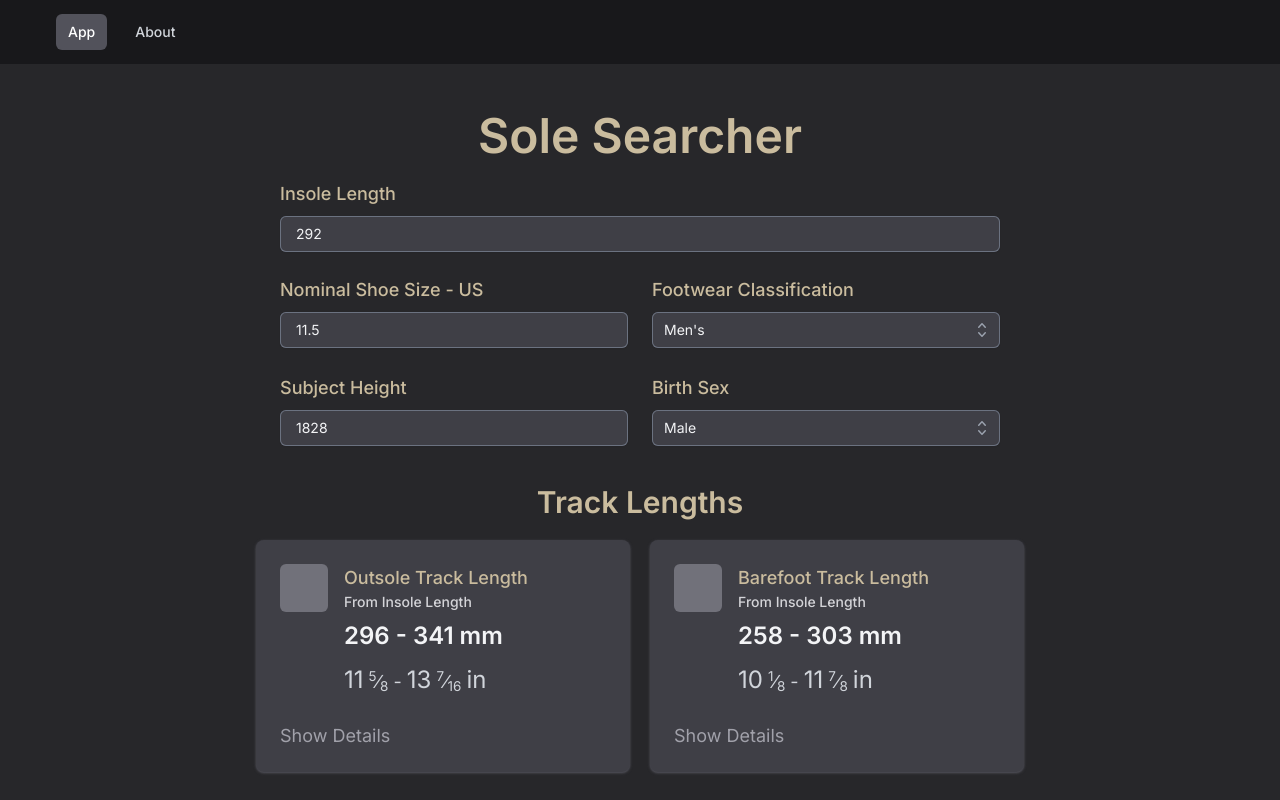
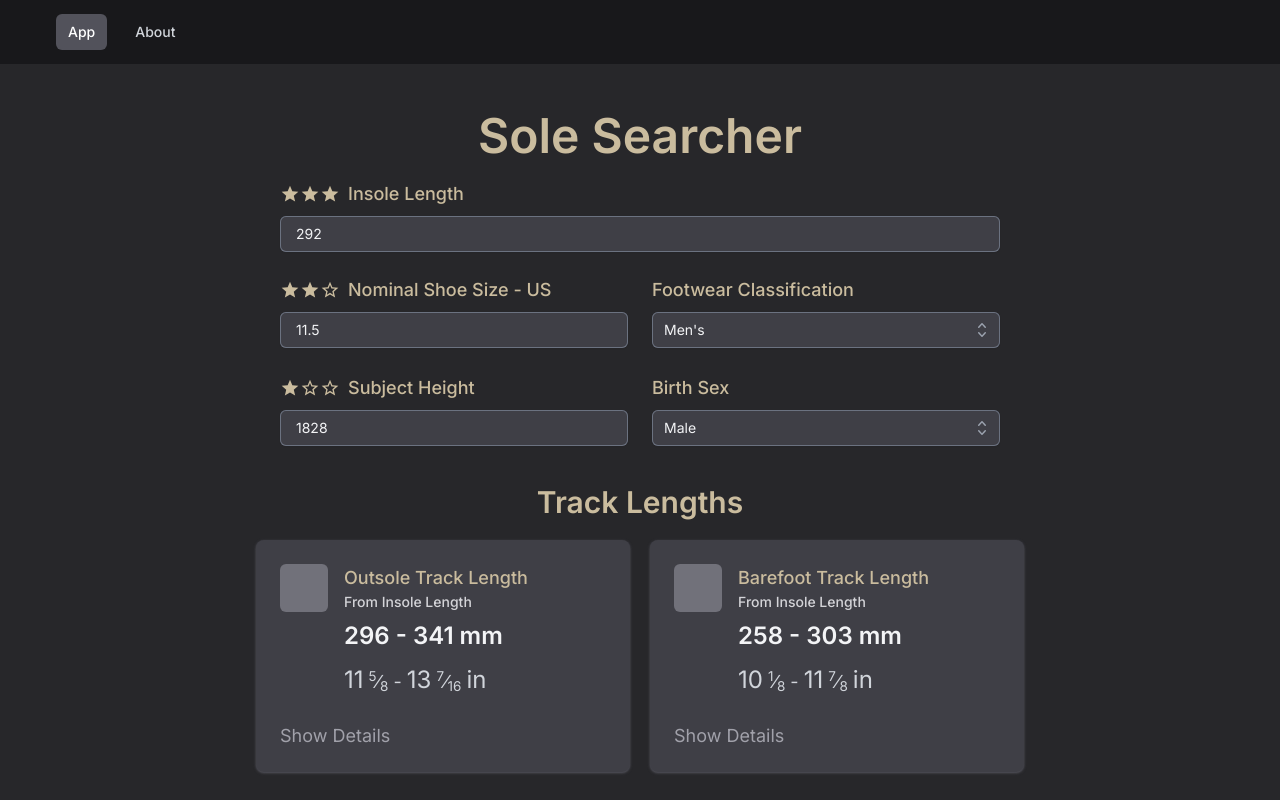
Before and after one commit to briancohan/solesearcher, a Next.js app: page / in a window 1280 px wide. Built offline with nearby package versions, Linux system fonts and the light colour scheme; some icons are missing.

Commit message:
add ratings to labels

```diff
--- a/src/app/page.tsx
+++ b/src/app/page.tsx
@@ -32,15 +32,15 @@ export default function Home() {
       </Header>
 
       <form className='grid max-w-3xl grid-cols-2 gap-6 px-4 py-5 mx-auto sm:px-6'>
-        <Input name='Insole Length' type='number' value={insole} onChange={setInsole} className='col-span-2' />
-        <Input name='Nominal Shoe Size - US' type='number' value={nominal} onChange={setNominal} />
+        <Input name='Insole Length' type='number' value={insole} onChange={setInsole} stars={3} className='col-span-2' />
+        <Input name='Nominal Shoe Size - US' type='number' value={nominal} onChange={setNominal} stars={2} />
         <Select
           name='Footwear Classification'
           options={classifications}
           value={classification}
           onChange={setClassification}
         />
-        <Input name='Subject Height' type='number' value={height} onChange={setHeight} />
+        <Input name='Subject Height' type='number' value={height} onChange={setHeight} stars={1} />
         <Select name='Birth Sex' options={sexes} value={sex} onChange={setSex} />
       </form>
 
--- a/src/app/server_components/Label.tsx
+++ b/src/app/server_components/Label.tsx
@@ -1,11 +1,14 @@
+import { twMerge } from "tailwind-merge"
+
 interface LabelProps extends React.HTMLAttributes<HTMLLabelElement> {
   name: string
   children: React.ReactNode
+  className?: string
 }
 
-const Label: React.FC<LabelProps> = ({ name, children, ...props }) => {
+const Label: React.FC<LabelProps> = ({ name, children, className, ...props }) => {
   return (
-    <label htmlFor={name} {...props} className='block font-medium text-sole-tan'>
+    <label htmlFor={name} {...props} className={twMerge('block font-medium text-sole-tan', className)}>
       {children}
     </label>
   )
--- a/src/components/Input.tsx
+++ b/src/components/Input.tsx
@@ -4,20 +4,22 @@ import { twMerge } from 'tailwind-merge'
 
 import Label from '@/app/server_components/Label'
 import BaseInput from '@/components/BaseInput'
+import Rating from '@/app/server_components/Rating'
 
 export interface InputProps {
   name: string
   value: string | number
   onChange: Dispatch<any>
+  stars?: number
   type?: string
   inline?: boolean
   className?: string
 }
 
-const Input: React.FC<InputProps> = ({ name, type = 'text', value = '', inline = false, className, ...props }) => {
+const Input: React.FC<InputProps> = ({ name, type = 'text', value = '', inline = false, stars = 0, className, ...props }) => {
   return (
     <div className={twMerge(clsx({ 'flex gap-2': true, 'flex-col': !inline, 'flex-row': inline }), className)}>
-      <Label name={name}>{name}</Label>
+      <Label name={name} className="flex items-center gap-2">{stars > 0 && <Rating stars={stars} />}{name}</Label>
       <BaseInput type={type} name={name} value={value} {...props} />
     </div>
   )
```
